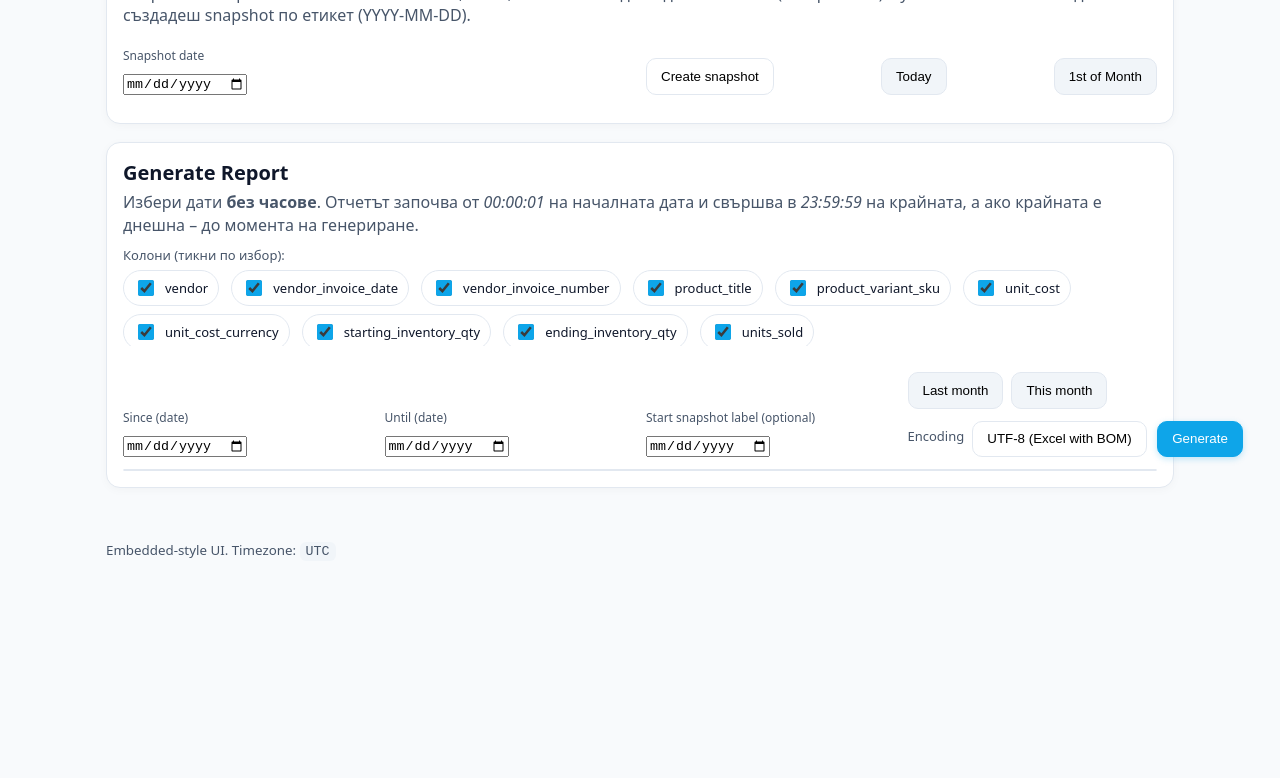
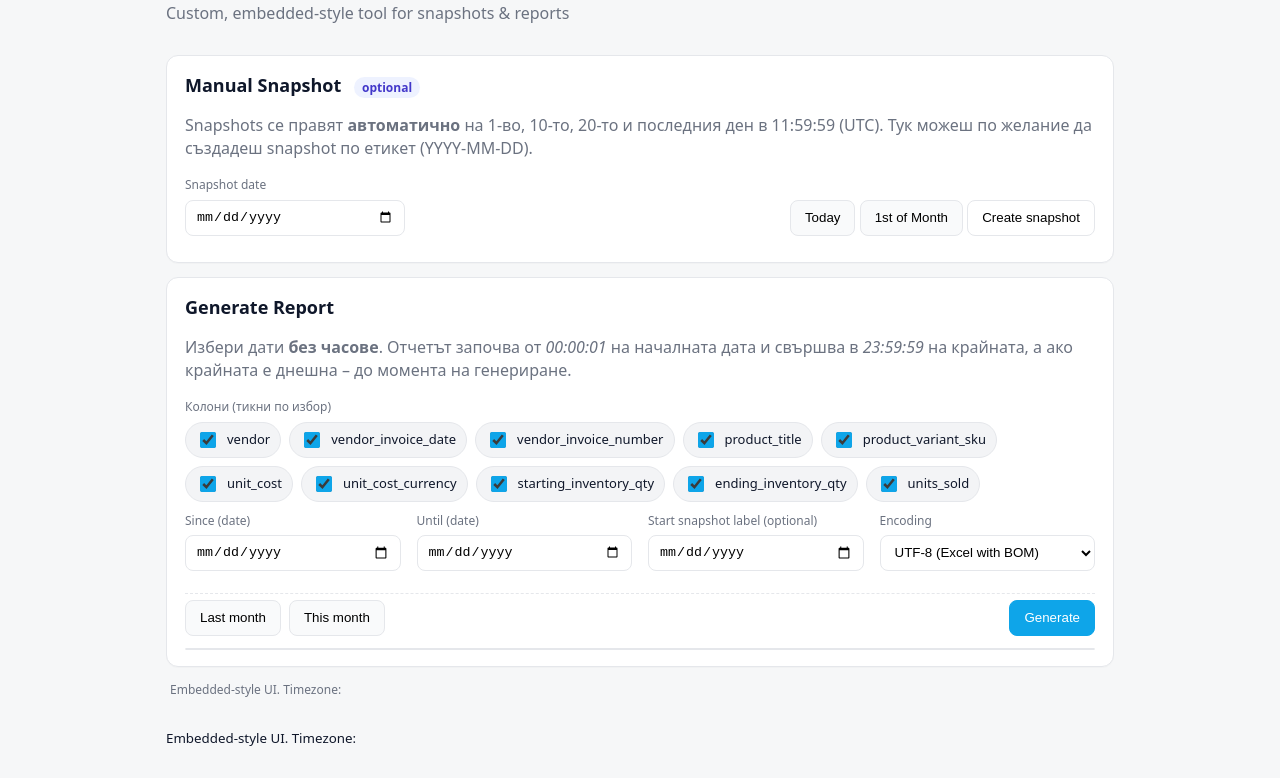
Before and after one commit to asap-xt/inventory-export, a website: page public/index.html in a window 1280 px wide. Shown: the part 202-980 px from the top of the page. Before the commit the page ends 804 px from the top, so only its background shows below. Drawn offline with Linux system fonts and the light colour scheme.

Commit message:
UX:mofre professioanl look

```diff
--- a/public/index.html
+++ b/public/index.html
@@ -15,83 +15,101 @@
   </header>
 
   <main class="container">
-    <!-- SNAPSHOT (optional manual) -->
+
+  <header class="page-header">
+    <div>
+      <h1>Inventory Report</h1>
+      <p class="muted">Custom, embedded-style tool for snapshots &amp; reports</p>
+    </div>
+  </header>
+
+  <!-- Snapshot (optional) -->
   <section class="card">
     <div class="card-header">
-        <h2>Manual Snapshot (optional)</h2>
-        <p>
-          Snapshots се правят <strong>автоматично</strong> на 1-во, 10-то, 20-то и последния ден в 11:59:59 (Europe/Sofia).
-          Тук можеш <em>по желание</em> да създадеш snapshot по етикет (YYYY-MM-DD).
+      <h2>Manual Snapshot <span class="tag optional">optional</span></h2>
+      <p class="muted">
+        Snapshots се правят <strong>автоматично</strong> на 1-во, 10-то, 20-то и последния ден в 11:59:59
+        (<span id="tz"></span>). Тук можеш по желание да създадеш snapshot по етикет (YYYY-MM-DD).
       </p>
     </div>
-      <div class="card-body">
-        <form id="snapshotForm" class="grid">
-          <label class="field">
+
+    <form id="snapshotForm" class="form-row">
+      <label class="field md">
         <span>Snapshot date</span>
         <input type="date" id="snapshotDate" />
       </label>
 
-          <div class="actions">
-            <button type="submit" class="btn">Create snapshot</button>
+      <div class="grow"></div>
+
+      <div class="btn-row">
         <button type="button" id="snapshotToday" class="btn subtle">Today</button>
         <button type="button" id="snapshotStartOfMonth" class="btn subtle">1st of Month</button>
+        <button type="submit" class="btn">Create snapshot</button>
       </div>
     </form>
-        <div id="snapshotResult" class="result"></div>
-      </div>
+
+    <div id="snapshotResult" class="result-line"></div>
   </section>
 
-    <!-- REPORT -->
+  <!-- Report -->
   <section class="card">
     <div class="card-header">
       <h2>Generate Report</h2>
-        <p>
-          Избери дати <strong>без часове</strong>. Отчетът започва от <em>00:00:01</em> на началната дата и свършва в <em>23:59:59</em> на крайната,
-          а ако крайната е днешна – до момента на генериране.
+      <p class="muted">
+        Избери дати <strong>без часове</strong>. Отчетът започва от <em>00:00:01</em> на началната дата и свършва в
+        <em>23:59:59</em> на крайната, а ако крайната е днешна – до момента на генериране.
       </p>
+    </div>
+
+    <!-- Columns -->
     <div class="chips-block">
-      <div class="chips-title">Колони (тикни по избор):</div>
+      <div class="chips-title">Колони (тикни по избор)</div>
       <div class="chipbar" id="columnsBar"><!-- chips via JS --></div>
     </div>
-  </div>
 
-  <div class="card-body">
-    <form id="reportForm" class="grid">
+    <!-- Filters -->
+    <form id="reportForm" class="form-grid">
       <label class="field">
         <span>Since (date)</span>
         <input type="date" id="sinceDate" />
       </label>
+
       <label class="field">
         <span>Until (date)</span>
         <input type="date" id="untilDate" />
       </label>
+
       <label class="field">
         <span>Start snapshot label (optional)</span>
         <input type="date" id="startLabelDate" />
       </label>
 
-      <div class="actions">
-        <div class="preset">
+      <div class="field">
+        <span>Encoding</span>
+        <select id="encoding" class="select">
+          <option value="utf8">UTF-8 (Excel with BOM)</option>
+          <option value="win1251">Windows-1251</option>
+        </select>
+      </div>
+
+      <div class="form-actions">
+        <div class="left">
           <button type="button" id="presetLastMonth" class="btn subtle">Last month</button>
           <button type="button" id="presetThisMonth" class="btn subtle">This month</button>
         </div>
         <div class="right">
-          <label class="field" style="min-width:180px;">
-            <span>Encoding</span>
-            <select id="encoding" class="btn">
-              <option value="utf8">UTF-8 (Excel with BOM)</option>
-              <option value="win1251">Windows-1251</option>
-            </select>
-          </label>
           <button type="submit" class="btn primary">Generate</button>
         </div>
       </div>
     </form>
 
-    <div id="reportLinks" class="links"></div>
+    <div id="reportLinks" class="result-line"></div>
     <div id="reportPreview" class="table-wrap"></div>
-  </div>
   </section>
+
+  <footer class="page-foot muted">
+    Embedded-style UI. Timezone: <span id="tz"></span>
+  </footer>
 </main>
 
   <footer class="container footer">
--- a/public/style.css
+++ b/public/style.css
@@ -1,185 +1,125 @@
 :root{
-  --bg:#f8fafc;
-  --card:#ffffff;
-  --text:#0f172a;
-  --sub:#475569;
-  --border:#e2e8f0;
-  --primary:#0ea5e9;
-  --primary-ink:#ffffff;
-  --chip:#eef2f7;
+  --bg: #f6f7f8;
+  --card: #ffffff;
+  --text: #0f172a;
+  --muted: #6b7280;
+  --border: #e5e7eb;
+  --primary: #0ea5e9;        /* син, близък до Shopify */
+  --primary-600: #0284c7;
+  --chip-bg: #f3f4f6;
 }
-*{box-sizing:border-box}
-html,body{margin:0;padding:0;background:var(--bg);color:var(--text);font:16px/1.4 ui-sans-serif,system-ui,-apple-system,"Segoe UI",Roboto,"Helvetica Neue",Arial;}
-.container{max-width:1100px;margin:0 auto;padding:16px}
-.app-header{background:linear-gradient(180deg,#fff,rgba(255,255,255,.7));border-bottom:1px solid var(--border)}
-.app-header h1{margin:0;font-size:28px}
-.subtitle{color:var(--sub);margin:6px 0 0}
-.card{background:var(--card);border:1px solid var(--border);border-radius:14px;margin:18px 0;box-shadow:0 2px 10px rgba(15,23,42,.03)}
-.card-header{padding:16px 16px 0}
-.card-header h2{margin:0 0 4px;font-size:20px}
-.card-header p{margin:0 0 6px;color:var(--sub)}
-.card-body{padding:16px}
-.grid{display:grid;grid-template-columns:repeat(auto-fit,minmax(240px,1fr));gap:12px;align-items:end}
-.field span{display:block;font-size:12px;color:var(--sub);margin-bottom:6px}
-input[type=text]{width:100%;padding:10px 12px;border-radius:10px;border:1px solid var(--border);background:#fff;outline:none}
-input[type=text]::placeholder{color:#94a3b8}
-.actions{display:flex;gap:8px;flex-wrap:wrap;align-items:center}
-.actions .right{margin-left:auto}
-.btn{appearance:none;border:1px solid var(--border);background:#fff;border-radius:10px;padding:10px 14px;cursor:pointer}
-.btn:hover{background:#fafafa}
-.btn.primary{background:var(--primary);border-color:var(--primary);color:var(--primary-ink);box-shadow:0 2px 6px rgba(14,165,233,.25)}
-.btn.subtle{background:#f1f5f9}
-.result,.links{margin-top:12px;color:var(--sub);font-size:14px}
-.chipbar{display:flex;flex-wrap:wrap;gap:8px}
-.chip{display:inline-flex;align-items:center;gap:8px;padding:6px 10px;border-radius:999px;background:var(--chip);border:1px solid var(--border)}
-.chip input{accent-color:var(--primary)}
-.table-wrap{margin-top:12px;overflow:auto;border:1px solid var(--border);border-radius:10px}
-table{border-collapse:collapse;width:100%;background:#fff}
-th,td{padding:10px 12px;border-bottom:1px solid var(--border);text-align:left;font-size:14px;white-space:nowrap}
-th{background:#f8fafc;font-weight:600}
-.footer{padding-bottom:40px;color:var(--sub)}
-code{background:#f1f5f9;padding:2px 6px;border-radius:6px}
-/* === TOASTS === */
+
+/* Base */
+*{ box-sizing: border-box; }
+html,body{
+  margin:0; padding:0;
+  background: var(--bg); color: var(--text);
+  font: 16px/1.45 ui-sans-serif, system-ui, -apple-system, "Segoe UI", Roboto, "Helvetica Neue", Arial;
+}
+
+/* Layout */
+.container{ max-width: 980px; margin: 28px auto; padding: 0 16px; }
+.page-header{ display:flex; justify-content: space-between; align-items: flex-end; margin-bottom: 12px; }
+.page-header h1{ margin:0; font-size: 28px; }
+.muted{ color: var(--muted); }
+
+/* Card */
+.card{
+  background: var(--card);
+  border: 1px solid var(--border);
+  border-radius: 12px;
+  padding: 16px 18px;
+  margin: 14px 0;
+  box-shadow: 0 1px 0 rgba(15,23,42,.02);
+}
+.card-header{ margin-bottom: 12px; }
+.card-header h2{ margin: 0 0 4px 0; font-size: 18px; }
+.tag.optional{
+  background: #eef2ff; color:#4338ca; border-radius: 999px; padding: 2px 8px; font-size: 12px; margin-left: 8px;
+}
+
+/* Forms */
+.form-row{ display:flex; gap: 16px; align-items: end; }
+.form-grid{
+  display:grid;
+  grid-template-columns: repeat(4, minmax(0,1fr));
+  gap: 16px;
+  align-items: end;
+}
+@media (max-width: 980px){ .form-grid{ grid-template-columns: repeat(2, minmax(0,1fr)); } }
+@media (max-width: 580px){ .form-grid{ grid-template-columns: 1fr; } }
+
+.field{ display:flex; flex-direction: column; gap: 6px; }
+.field > span{ font-size: 12px; color: var(--muted); }
+.field.md{ min-width: 220px; }
+.grow{ flex:1; }
+
+input[type="date"], input[type="text"], .select{
+  border: 1px solid var(--border);
+  background: #fff;
+  height: 36px; padding: 0 10px; border-radius: 8px;
+}
+
+/* Chips (columns) */
+.chips-block{ margin: 8px 0 10px; }
+.chips-title{ font-size: 12px; color: var(--muted); margin-bottom: 6px; }
+.chipbar{ display:flex; flex-wrap: wrap; gap: 8px; }
+.chip{
+  display:inline-flex; align-items:center; gap:8px;
+  background: var(--chip-bg); border:1px solid var(--border);
+  border-radius: 999px; padding: 6px 10px; font-size: 13px;
+}
+.chip input{ width:16px; height:16px; accent-color: var(--primary); }
+
+/* Actions (presets left, Generate right) */
+.form-actions{
+  grid-column: 1 / -1;
+  display:flex; justify-content: space-between; align-items:center;
+  padding-top: 6px; margin-top: 6px; border-top: 1px dashed var(--border);
+}
+.form-actions .left{ display:flex; gap:8px; }
+.form-actions .right{ display:flex; gap:8px; }
+
+/* Buttons */
+.btn{
+  height: 36px; line-height: 34px;
+  padding: 0 14px;
+  border: 1px solid var(--border);
+  background: #fff;
+  border-radius: 8px;
+  cursor: pointer;
+}
+.btn:hover{ background:#fafafa; }
+.btn.primary{ background: var(--primary); color:#fff; border-color: var(--primary); }
+.btn.primary:hover{ background: var(--primary-600); }
+.btn.subtle{ background: #f9fafb; }
+
+/* Results & table preview */
+.result-line{ margin-top: 10px; font-size: 14px; color: var(--muted); }
+.table-wrap{ margin-top: 12px; overflow:auto; border:1px solid var(--border); border-radius:8px; background:#fff; }
+.table-wrap table{ width:100%; border-collapse: collapse; font-size: 13px; }
+.table-wrap th, .table-wrap td{ border-bottom:1px solid var(--border); padding: 8px 10px; text-align:left; white-space: nowrap; }
+.table-wrap thead th{ background:#f8fafc; font-weight:600; }
+
+/* Footer */
+.page-foot{ font-size: 12px; margin: 14px 4px 8px; color: var(--muted); }
+
+/* Toasts */
 #toast-root{
-  position: fixed;
-  right: 16px;
-  bottom: 16px;
-  display: flex;
-  flex-direction: column;
-  gap: 10px;
-  z-index: 9999;
+  position: fixed; right: 16px; bottom: 16px;
+  display: flex; flex-direction: column; gap: 10px; z-index: 9999;
 }
 .toast{
-  min-width: 260px;
-  max-width: 420px;
-  background: #fff;
-  border: 1px solid var(--border);
-  border-left: 6px solid var(--primary);
+  min-width: 260px; max-width: 420px;
+  background: #fff; border: 1px solid var(--border); border-left: 6px solid var(--primary);
   box-shadow: 0 6px 20px rgba(15,23,42,.15);
-  border-radius: 12px;
-  padding: 12px 14px;
-  display: flex;
-  align-items: start;
-  gap: 10px;
+  border-radius: 12px; padding: 12px 14px;
+  display: flex; align-items: start; gap: 10px;
   animation: toast-in .18s ease-out;
 }
-.toast h4{
-  margin: 0 0 2px;
-  font-size: 14px;
-}
-.toast p{
-  margin: 0; color: var(--sub); font-size: 13px;
-}
-.toast .close{
-  margin-left: auto; cursor: pointer; border: none; background: transparent; font-size: 18px; line-height: 1;
-  color: #64748b;
-}
-.toast.success{ border-left-color: #22c55e;}
-.toast.error{ border-left-color: #ef4444;}
-@keyframes toast-in{
-  from{ transform: translateY(10px); opacity: 0;}
-  to{ transform: translateY(0); opacity: 1;}
-}
-/* --- Chips block under the description --- */
-.chips-block{
-  margin-top: 10px;
-}
-.chips-title{
-  font-size: 13px;
-  color: var(--sub);
-  margin-bottom: 6px;
-}
-
-/* Horizontal chips with wrapping */
-.chipbar{
-  display: flex;
-  flex-wrap: wrap;
-  gap: 8px 12px;
-}
-
-/* Make them compact for two rows on desktop widths */
-@media (min-width: 960px){
-  .chipbar{
-    /* ограничаваме височината ориентировъчно до две „редчета“ */
-    max-height: 76px; /* ~2 реда, зависи от височината на .chip */
-    overflow: auto;   /* ако не се събира, се появява лек scroll */
-  }
-}
-
-/* Optional: по-строен вид на самите 'chip' */
-.chip{
-  display: inline-flex;
-  align-items: center;
-  gap: 8px;
-  padding: 6px 10px;
-  border: 1px solid var(--border);
-  border-radius: 999px;
-  background: #fff;
-  font-size: 13px;
-  user-select: none;
-}
-.chip input[type="checkbox"]{
-  width: 16px; height: 16px;
-}
-
-/* Подравняване на action лентата */
-.actions{
-  display:flex;
-  justify-content: space-between;
-  align-items: center;
-  gap: 12px;
-  flex-wrap: wrap;           /* за да пренася на втори ред при тесни екрани */
-  margin-top: 10px;
-}
-
-/* Лявата група (preset бутони) + дясната група (encoding + Generate) */
-.actions .preset{
-  display:flex;
-  gap:8px;
-  align-items:center;
-}
-.actions .right{
-  display:flex;
-  gap:10px;
-  align-items:center;        /* вертикално центриране с енкодинг селектора */
-}
-
-/* Да изглеждат с еднаква височина */
-.actions .right select.btn,
-.actions .right .btn.primary{
-  height: 36px;
-  line-height: 34px;
-  padding: 0 14px;
-}
-
-/* Изтъняваме label-а на encoding, за да не „повдига“ бутона */
-.actions .right .field{
-  display:flex;
-  align-items:center;
-  gap:8px;
-  margin:0;
-}
-.actions .right .field > span{
-  font-size: 13px;
-  color: var(--sub);
-}
-
-/* По-добра подредба на средни/малки екрани */
-@media (max-width: 900px){
-  .actions{
-    gap:10px;
-  }
-  .actions .right{
-    margin-left:auto;        /* бута групата вдясно */
-  }
-}
-@media (max-width: 640px){
-  .actions{
-    flex-direction: column;  /* на телефон – подредени вертикално */
-    align-items: stretch;
-  }
-  .actions .right{
-    width:100%;
-    justify-content: flex-end;
-  }
-}
+.toast h4{ margin: 0 0 2px; font-size: 14px; }
+.toast p{ margin: 0; color: var(--muted); font-size: 13px; }
+.toast .close{ margin-left: auto; cursor: pointer; border: none; background: transparent; font-size: 18px; line-height: 1; color: #64748b; }
+.toast.success{ border-left-color: #22c55e; }
+.toast.error{ border-left-color: #ef4444; }
+@keyframes toast-in{ from{ transform: translateY(10px); opacity:0; } to{ transform: translateY(0); opacity:1; } }
```
Lines whose indentation alone changed are shown as unchanged.
